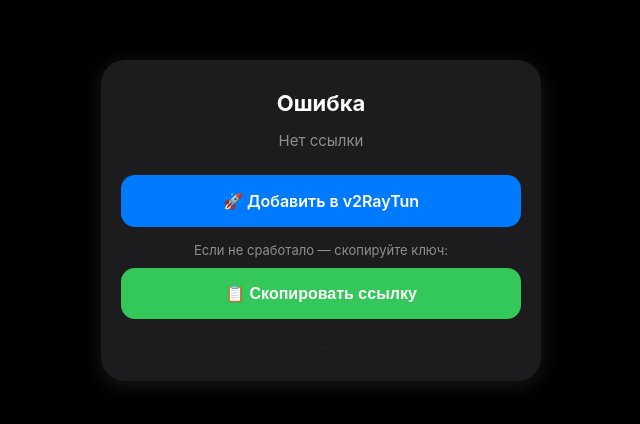
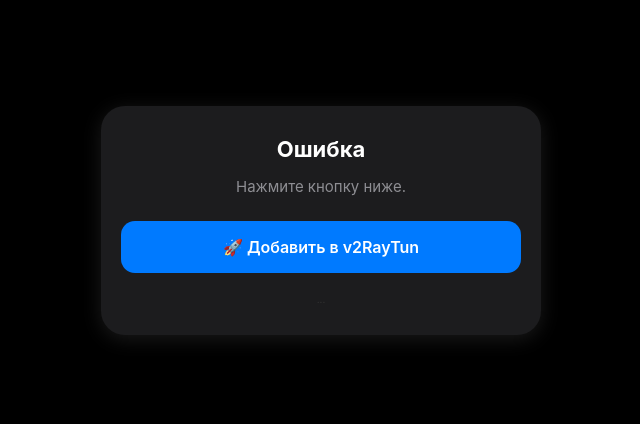
Before and after one commit to noideses/vpn-connect, a plain HTML site: page index.html in a window 1280 px wide. Shown: the part 200-624 px from the top of the page, without its empty margins (319-959 px from the left). Drawn offline with Linux system fonts and the light colour scheme.

Commit message:
Update index.html

```diff
--- a/index.html
+++ b/index.html
@@ -3,18 +3,14 @@
 <head>
     <meta charset="UTF-8">
     <meta name="viewport" content="width=device-width, initial-scale=1.0">
-    <title>Lue VPN</title>
+    <title>Подключение VPN</title>
     <style>
-        body { font-family: -apple-system, system-ui, BlinkMacSystemFont, "Segoe UI", Roboto, sans-serif; background-color: #000; color: white; display: flex; flex-direction: column; align-items: center; justify-content: center; height: 100vh; margin: 0; padding: 20px; text-align: center; }
+        body { font-family: -apple-system, system-ui, sans-serif; background-color: #000; color: white; display: flex; flex-direction: column; align-items: center; justify-content: center; height: 100vh; margin: 0; padding: 20px; text-align: center; }
         .card { background: #1c1c1e; padding: 30px 20px; border-radius: 24px; width: 100%; max-width: 400px; box-shadow: 0 4px 20px rgba(255,255,255,0.1); }
         h1 { margin: 0 0 10px; font-size: 22px; }
         p { color: #8e8e93; margin-bottom: 25px; font-size: 15px; }
-
         .btn { display: flex; align-items: center; justify-content: center; width: 100%; padding: 16px 0; border-radius: 14px; font-weight: 600; font-size: 16px; text-decoration: none; margin-bottom: 12px; border: none; cursor: pointer; transition: 0.2s; }
-        .btn:active { opacity: 0.8; transform: scale(0.98); }
-
         .btn-primary { background-color: #007aff; color: white; }
-        .btn-secondary { background-color: #34c759; color: white; }
         .debug { font-size: 10px; color: #333; margin-top: 20px; word-break: break-all; }
     </style>
 </head>
@@ -22,13 +18,10 @@
 
     <div class="card">
         <h1>Настройка Lue VPN</h1>
-        <p>Нажмите синюю кнопку. Приложение откроется и добавит подписку.</p>
+        <p>Нажмите кнопку ниже.</p>
 
-        <!-- Кнопка -->
+        <!-- Кнопка как у конкурентов -->
         <a id="btn-open" href="#" class="btn btn-primary">🚀 Добавить в v2RayTun</a>
-
-        <p style="font-size: 13px; margin: 15px 0 10px;">Если не сработало — скопируйте ключ:</p>
-        <button id="btn-copy" class="btn btn-secondary" onclick="copyLink()">📋 Скопировать ссылку</button>
 
         <div id="debug-link" class="debug">...</div>
     </div>
@@ -38,39 +31,25 @@
         const subLink = urlParams.get('sub');
 
         if (subLink) {
-            document.getElementById('debug-link').innerText = "Ключ загружен";
+            document.getElementById('debug-link').innerText = "Готово к импорту";
 
-            // --- ВОЗВРАЩАЕМ РОДНУЮ СХЕМУ ---
-            // v2RayTun гарантированно реагирует на эту команду.
-            // Раньше она не работала из-за HTTP, теперь сработает.
+            // --- СЕКРЕТ КОНКУРЕНТА ---
+            // 1. Используем import/
+            // 2. НЕ КОДИРУЕМ ссылку (убираем encodeURIComponent)
+            // 3. Ссылка должна быть "сырой": v2raytun://import/https://...
+
             const deepLink = "v2raytun://import/" + subLink;
 
-            // Назначаем кнопку
             const btn = document.getElementById('btn-open');
             btn.href = deepLink;
 
-            // Пробуем открыть автоматически через 1 сек
+            // Моментальное открытие
             setTimeout(() => {
                 window.location.href = deepLink;
-            }, 1000);
+            }, 500);
 
         } else {
             document.querySelector('h1').innerText = "Ошибка";
-            document.querySelector('p').innerText = "Нет ссылки";
-        }
-
-        function copyLink() {
-            if (!subLink) return;
-            navigator.clipboard.writeText(subLink).then(() => {
-                const btn = document.getElementById('btn-copy');
-                btn.innerText = "✅ Скопировано!";
-                // Если автоматика не сработала, при копировании мы тоже
-                // пробуем пнуть приложение, вдруг пользователь нажмет "Import from Clipboard"
-                setTimeout(() => {
-                    btn.innerText = "📋 Скопировать ссылку";
-                    window.location.href = document.getElementById('btn-open').href;
-                }, 1500);
-            });
         }
     </script>
 </body>
```
